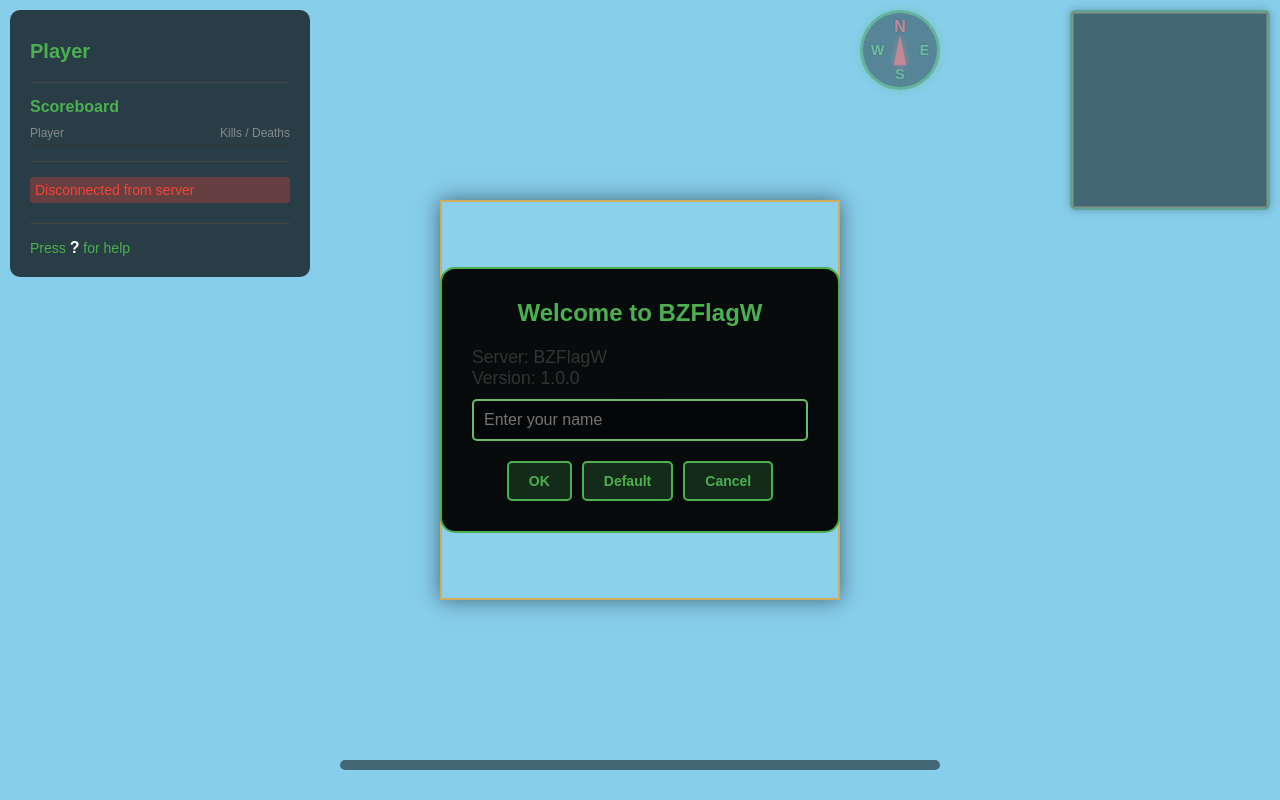
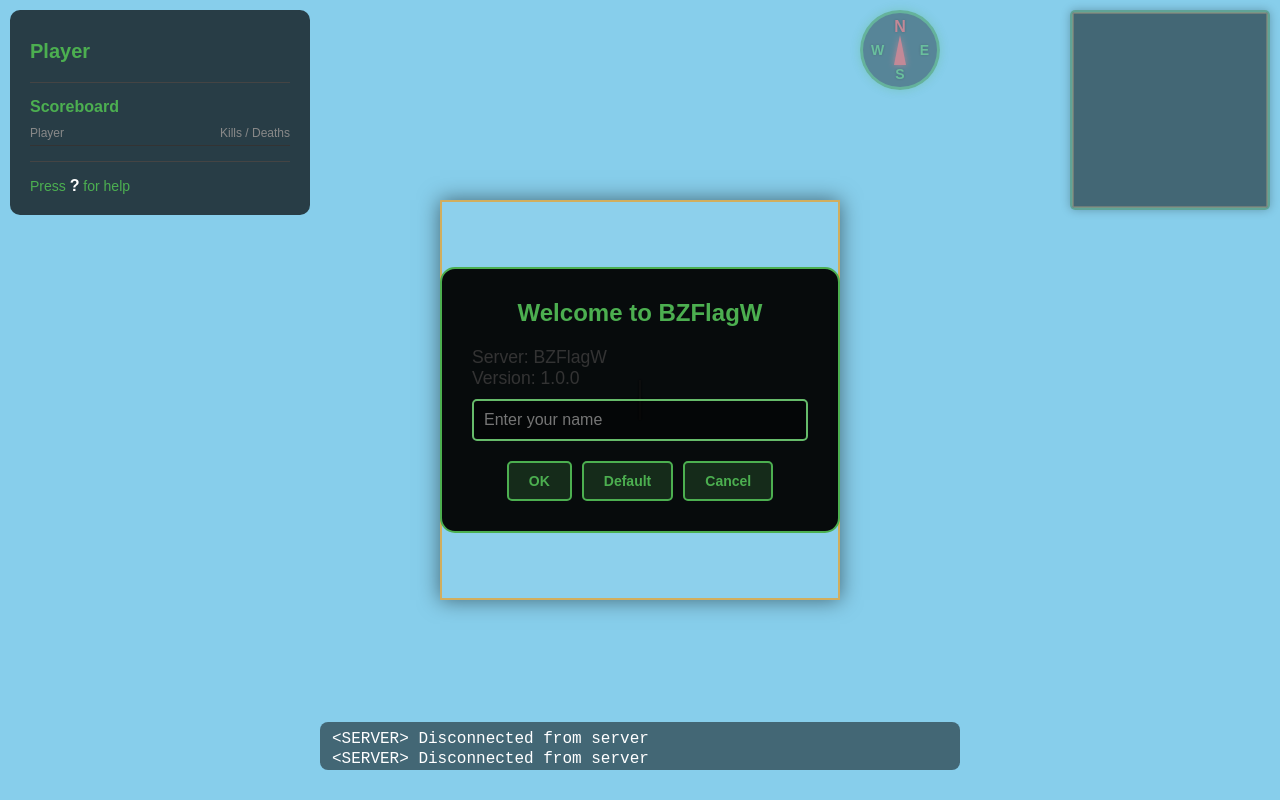
Before and after one commit to BZFlag-Dev/bzo, a website: page public/index.html in a window 1280 px wide. Drawn offline with nearby package versions, Linux system fonts and the light colour scheme.

Commit message:
more css and html, less code, scoreboard fixes

```diff
--- a/public/game.js
+++ b/public/game.js
@@ -190,45 +190,8 @@
 // Initialize Three.js
 function init() {
   // Chat UI
-  const chatWindow = document.createElement('div');
-  chatWindow.id = 'chatWindow';
-  chatWindow.style.position = 'absolute';
-  chatWindow.style.left = '50%';
-  chatWindow.style.bottom = '30px';
-  chatWindow.style.transform = 'translateX(-50%)';
-  chatWindow.style.width = '600px';
-  chatWindow.style.maxWidth = '90vw';
-  chatWindow.style.background = 'rgba(0,0,0,0.5)';
-  chatWindow.style.color = '#fff';
-  chatWindow.style.font = '16px monospace';
-  chatWindow.style.padding = '8px 12px 2px 12px';
-  chatWindow.style.borderRadius = '8px';
-  chatWindow.style.pointerEvents = 'none';
-  chatWindow.style.zIndex = '100';
-  chatWindow.style.display = 'flex';
-  chatWindow.style.flexDirection = 'column-reverse';
-  chatWindow.style.gap = '2px';
-  document.body.appendChild(chatWindow);
-
-  chatInput = document.createElement('input');
-  chatInput.id = 'chatInput';
-  chatInput.type = 'text';
-  chatInput.style.position = 'absolute';
-  chatInput.style.left = '50%';
-  chatInput.style.bottom = '0px';
-  chatInput.style.transform = 'translateX(-50%)';
-  chatInput.style.width = '600px';
-  chatInput.style.maxWidth = '90vw';
-  chatInput.style.font = '18px monospace';
-  chatInput.style.padding = '8px 12px';
-  chatInput.style.borderRadius = '8px';
-  chatInput.style.border = 'none';
-  chatInput.style.outline = 'none';
-  chatInput.style.background = 'rgba(0,0,0,0.8)';
-  chatInput.style.color = '#fff';
-  chatInput.style.zIndex = '101';
-  chatInput.style.display = 'none';
-  document.body.appendChild(chatInput);
+  const chatWindow = document.getElementById('chatWindow');
+  chatInput = document.getElementById('chatInput');
 
   chatInput.addEventListener('keydown', (e) => {
     if (e.key === 'Enter') {
@@ -250,8 +213,8 @@
     }
     e.stopPropagation();
   });
-
   updateChatWindow();
+
   // Restore debug state from localStorage
   const savedDebugState = localStorage.getItem('debugEnabled');
   if (savedDebugState === 'true') {
@@ -1831,12 +1794,18 @@
 
 function handlePlayerHit(message) {
   if (message.victimId === myPlayerId) {
+    // Local player was killed
+    //if (myTank && myTank.userData.playerState) {
+    //  myTank.userData.playerState.deaths = (myTank.userData.playerState.deaths || 0) + 1;
+    //}
     showMessage('You were killed!', 'death');
-    updateScoreboard();
   } else if (message.shooterId === myPlayerId) {
+    // Local player got a kill
+    //if (myTank && myTank.userData.playerState) {
+    //  myTank.userData.playerState.kills = (myTank.userData.playerState.kills || 0) + 1;
+    //}
     showMessage('You got a kill!', 'kill');
-    updateScoreboard();
-  } else {
+  }
   // Update other players' stats
   const shooterTank = tanks.get(message.shooterId);
   const victimTank = tanks.get(message.victimId);
@@ -1848,13 +1817,11 @@
     victimTank.userData.playerState.deaths = (victimTank.userData.playerState.deaths || 0) + 1;
   }
   updateScoreboard();
-  }
 
   // Remove the projectile
   removeProjectile(message.projectileId);
 
   // Get victim tank and create explosion effect
-  const victimTank = tanks.get(message.victimId);
   if (victimTank) {
     // Immediately hide the tank from the scene
     victimTank.visible = false;
@@ -2222,23 +2189,11 @@
 }
 
 function showMessage(text, type = '') {
-  const messagesDiv = document.getElementById('messages');
-  const messageEl = document.createElement('div');
-  messageEl.className = `message ${type}`;
-  messageEl.textContent = text;
-  messagesDiv.insertBefore(messageEl, messagesDiv.firstChild);
-
-  // Remove old messages
-  while (messagesDiv.children.length > 5) {
-    messagesDiv.removeChild(messagesDiv.lastChild);
-  }
-
-  // Auto remove after 5 seconds
-  setTimeout(() => {
-    if (messageEl.parentNode) {
-      messageEl.remove();
-    }
-  }, 5000);
+  // Show a message in the chat window as if from SERVER
+  const prefix = '<SERVER> ';
+  chatMessages.push(prefix + text);
+  if (chatMessages.length > CHAT_MAX_MESSAGES * 3) chatMessages.shift();
+  updateChatWindow();
 }
 
 function checkIfOnObstacle(x, z, tankRadius = 2, y = null) {
--- a/public/index.html
+++ b/public/index.html
@@ -20,9 +20,11 @@
       </div>
       <div id="scoreboardList"></div>
     </div>
-    <div id="messages"></div>
     <div id="helpHint">Press <strong>?</strong> for help</div>
   </div>
+
+  <div id="chatWindow"></div>
+  <input id="chatInput" type="text" />
 
   <div id="debugHud" style="display: none;">
     <h3>Debug Info</h3>
--- a/public/styles.css
+++ b/public/styles.css
@@ -1,3 +1,40 @@
+/* Chat Window Styles */
+#chatWindow {
+  position: absolute;
+  left: 50%;
+  bottom: 30px;
+  transform: translateX(-50%);
+  width: 50vw;
+  max-width: 50vw;
+  background: rgba(0,0,0,0.5);
+  color: #fff;
+  font: 16px monospace;
+  padding: 8px 12px 2px 12px;
+  border-radius: 8px;
+  pointer-events: none;
+  z-index: 100;
+  display: flex;
+  flex-direction: column-reverse;
+  gap: 2px;
+}
+
+#chatInput {
+  position: absolute;
+  left: 50%;
+  bottom: 0px;
+  transform: translateX(-50%);
+  width: 600px;
+  max-width: 90vw;
+  font: 18px monospace;
+  padding: 8px 12px;
+  border-radius: 8px;
+  border: none;
+  outline: none;
+  background: rgba(0,0,0,0.8);
+  color: #fff;
+  z-index: 101;
+  display: none;
+}
 * {
   margin: 0;
   padding: 0;
```
Lines whose indentation alone changed are shown as unchanged.
